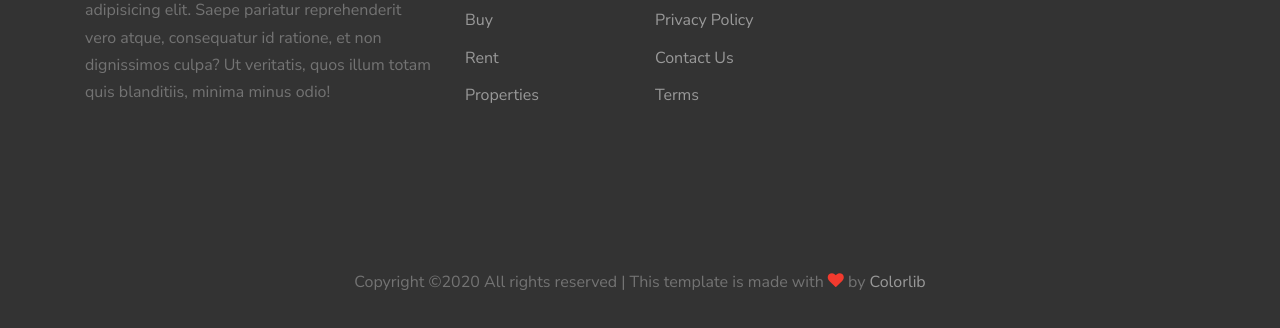
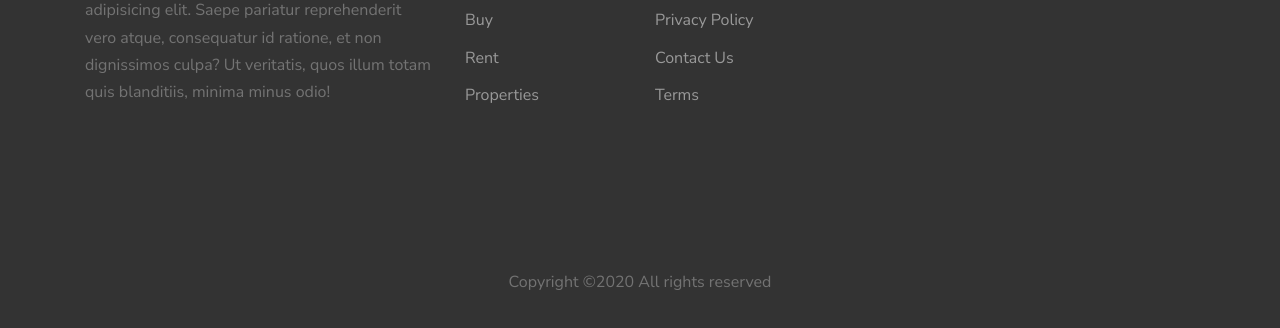
Before and after one commit to eulinp/eulinp.github.io-inmueble, a plain HTML site: page about.html in a window 1280 px wide. Shown: the part 4523-4851 px from the top of the page. Drawn offline with Linux system fonts and the light colour scheme; files whose address does not match are found by name.

Commit message:
modificacion footer

```diff
--- a/about.html
+++ b/about.html
@@ -493,7 +493,7 @@
           <div class="col-md-12">
             <p>
             <!-- Link back to Colorlib can't be removed. Template is licensed under CC BY 3.0. -->
-            Copyright &copy;</script><script>document.write(new Date().getFullYear());</script> All rights reserved | This template is made with <i class="icon-heart text-danger" aria-hidden="true"></i> by <a href="https://colorlib.com" target="_blank" >Colorlib</a>
+            Copyright &copy;</script><script>document.write(new Date().getFullYear());</script> All rights reserved
             <!-- Link back to Colorlib can't be removed. Template is licensed under CC BY 3.0. -->
             </p>
           </div>
--- a/blog.html
+++ b/blog.html
@@ -388,7 +388,7 @@
           <div class="col-md-12">
             <p>
             <!-- Link back to Colorlib can't be removed. Template is licensed under CC BY 3.0. -->
-            Copyright &copy;</script><script>document.write(new Date().getFullYear());</script> All rights reserved | This template is made with <i class="icon-heart text-danger" aria-hidden="true"></i> by <a href="https://colorlib.com" target="_blank" >Colorlib</a>
+            Copyright &copy;</script><script>document.write(new Date().getFullYear());</script> All rights reserved
             <!-- Link back to Colorlib can't be removed. Template is licensed under CC BY 3.0. -->
             </p>
           </div>
```
Also changed, not shown: contact.html (+1 -1 lines), properties.html (+1 -1 lines).
